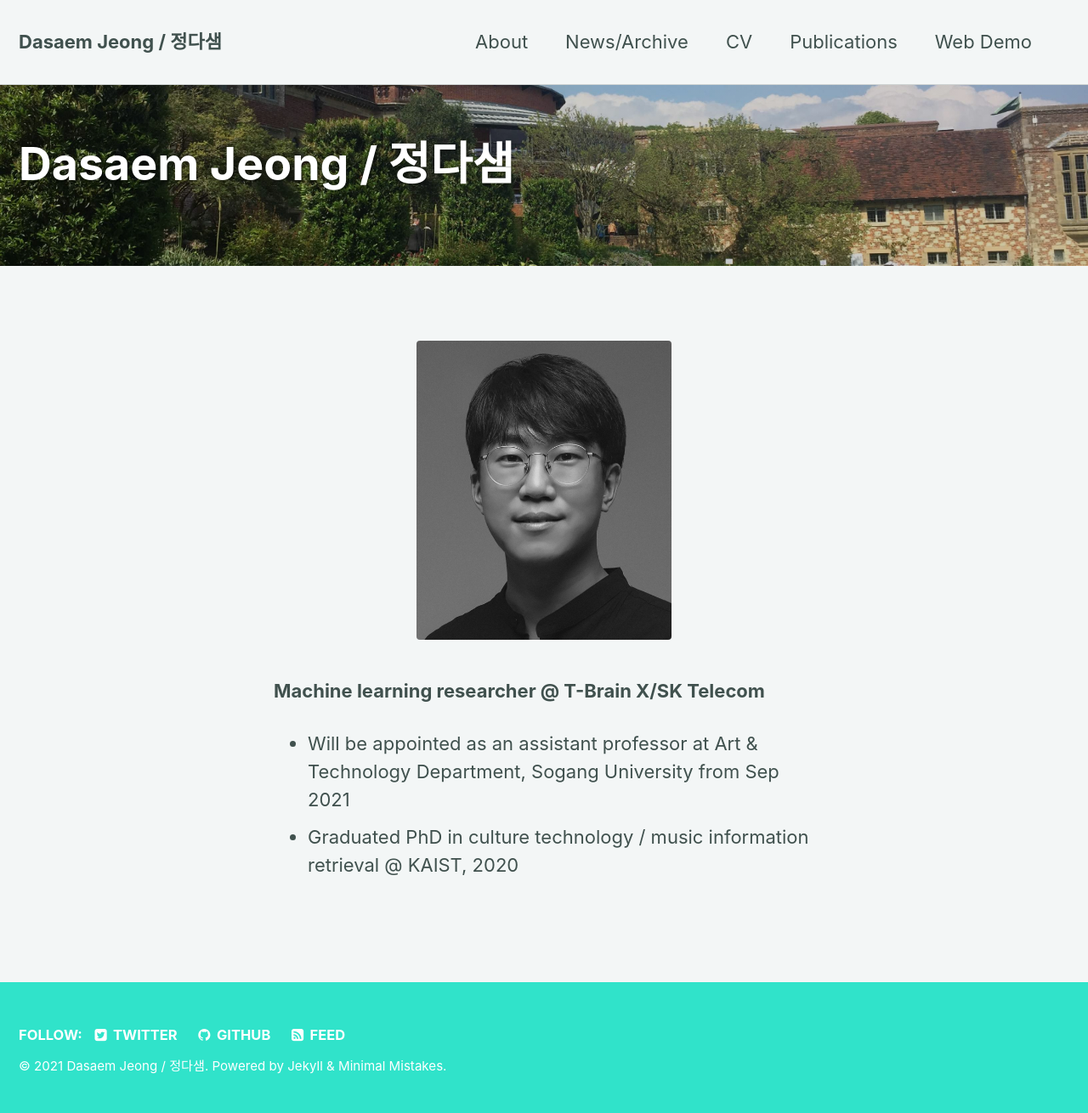
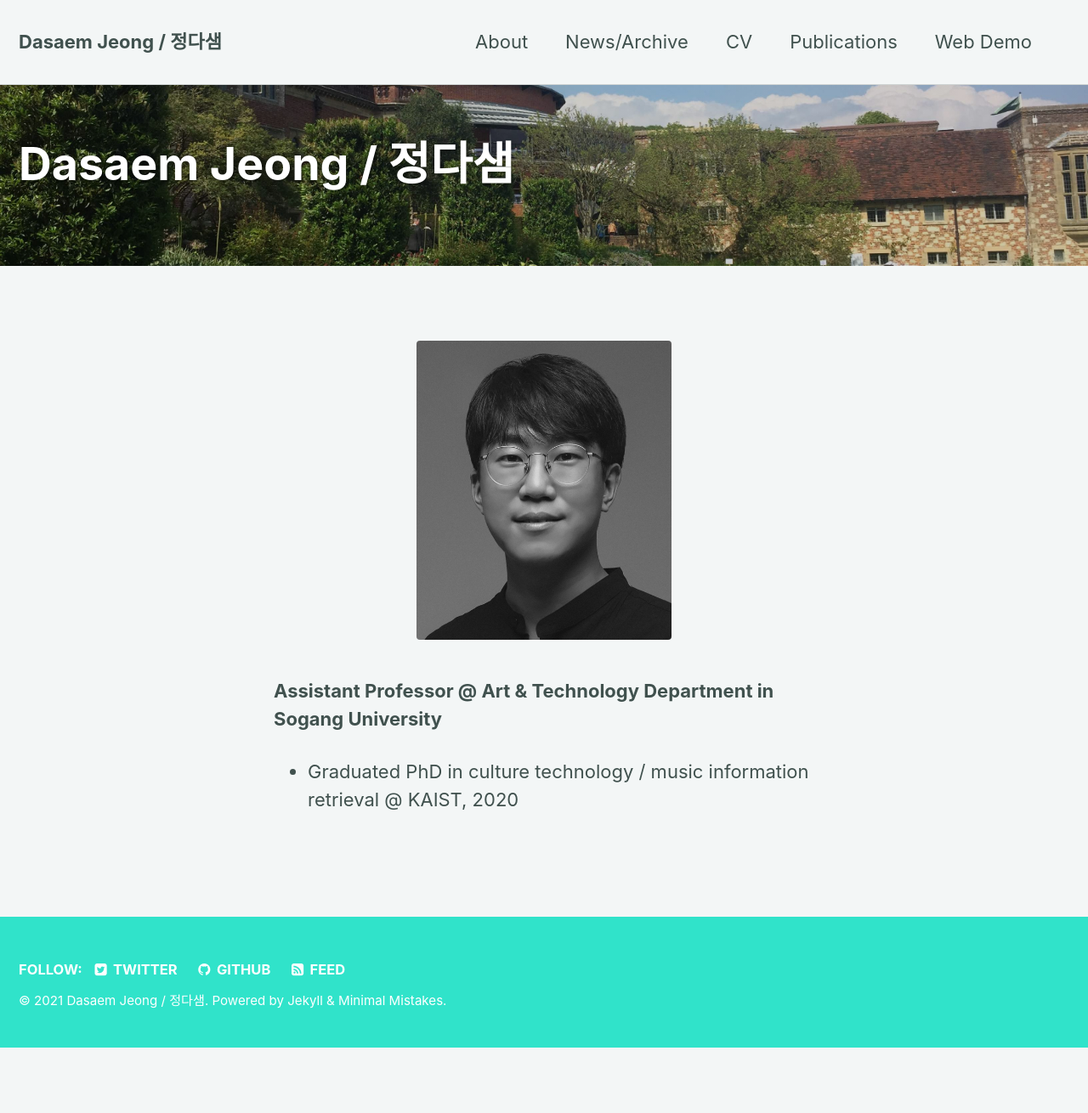
Before and after one commit to jdasam/jdasam.github.io, a Jekyll site: the page built from index.md, in a window 1280 px wide. Shown: the whole page at 85% size. Built offline with Jekyll 4.4.1, drawn with Linux system fonts in a browser that asks for light colours; the list of posts is cut into pages by our own code; after the commit the page ends 1233 px from its top, so only the background shows below that.

Commit message:
update position

```diff
--- a/index.md
+++ b/index.md
@@ -17,8 +17,7 @@ header:
 <!-- <font size="2"><center>Me giving speech as a student representative in the Commemoration of the 49th Anniversary of KAIST </center> </font> -->
 
 
-**Machine learning researcher @ T-Brain X/SK Telecom**
-- Will be appointed as an assistant professor at Art & Technology Department, Sogang University from Sep 2021
+**Assistant Professor @ Art & Technology Department in Sogang University**
 - Graduated PhD in culture technology / music information retrieval  @ KAIST, 2020
 
 
```
Also changed, not shown: about.md (+1 -1 lines).
